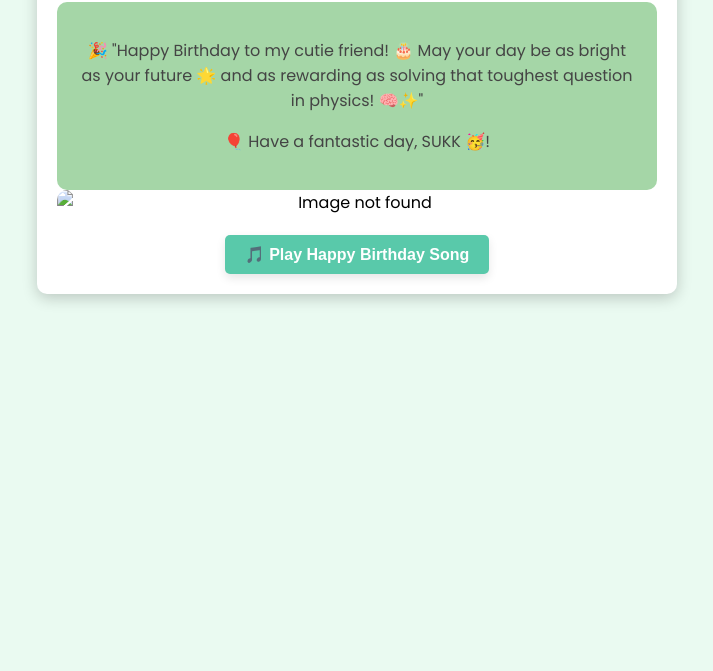
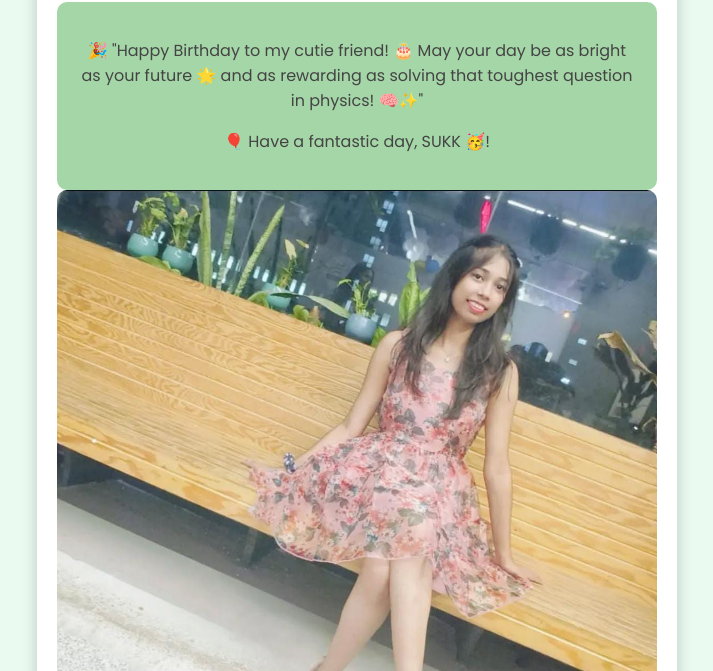
Before and after one commit to OmUtkarsh75j/p-2024, a plain HTML site: page index.html in a window 1280 px wide. Shown: the part 129-800 px from the top of the page, without its empty margins (283-996 px from the left). Drawn offline with Linux system fonts and the light colour scheme.

Commit message:
Update index.html

```diff
--- a/index.html
+++ b/index.html
@@ -100,7 +100,7 @@
             <p>🎈 Have a fantastic day, SUKK 🥳!</p>
         </div>
         <div class="br1">
-            <img src="Img/sukk.png" alt="Image not found">
+            <img src="Img/sukk.jpg" alt="Image not found">
         </div>
         <div class="audio-control">
             <button id="playAudio">🎵 Play Happy Birthday Song</button>
```
